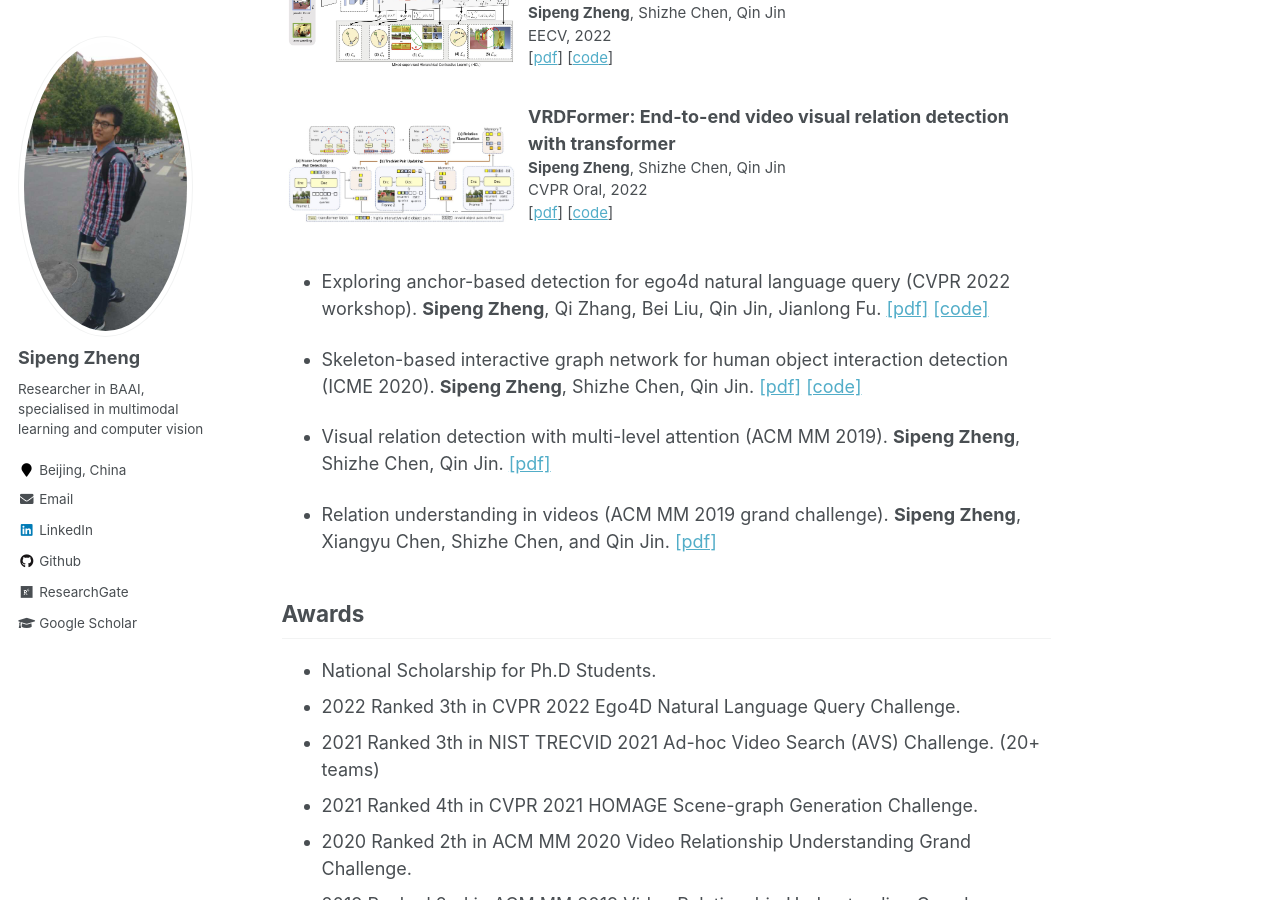
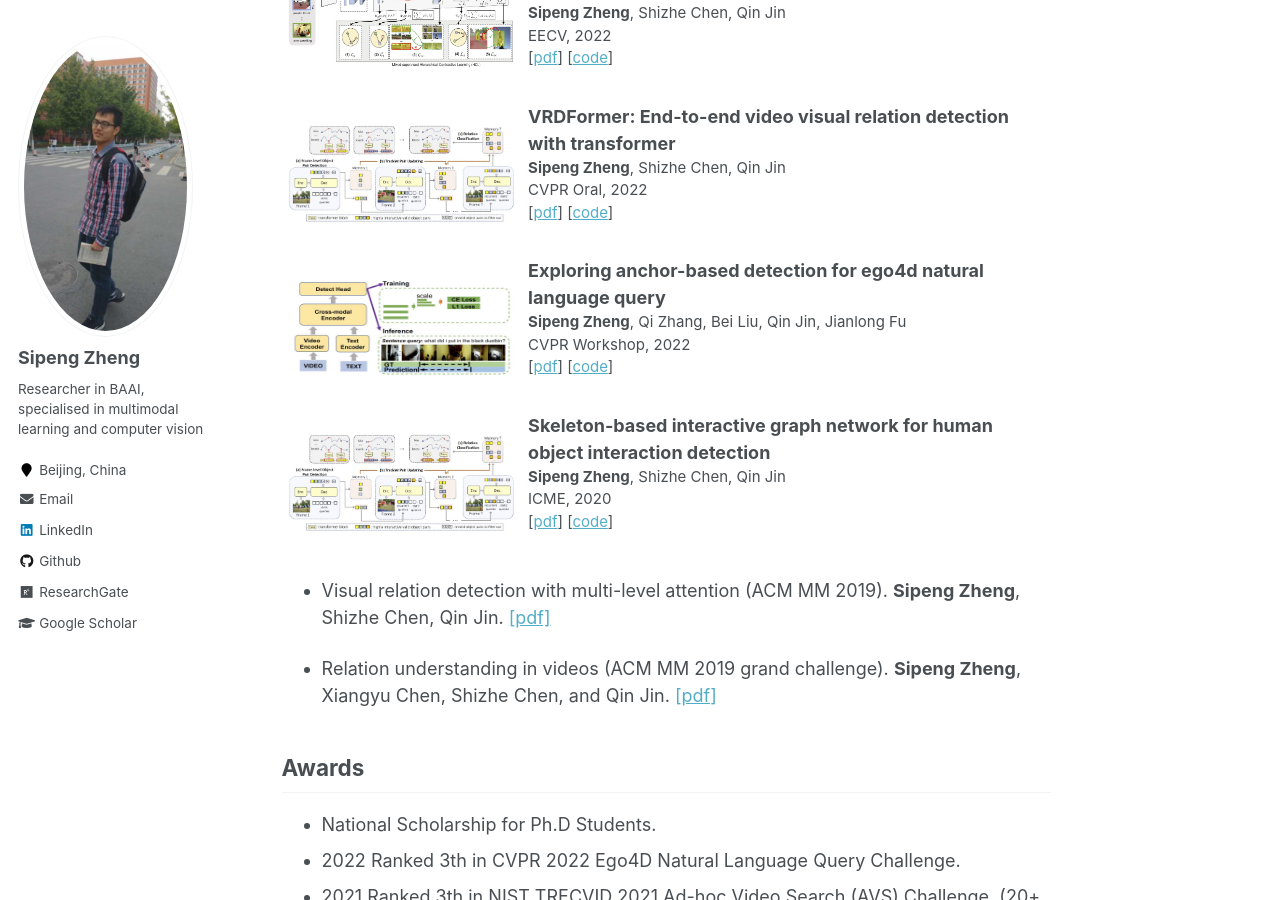
Before and after one commit to zhengsipeng/zhengsipeng.github.io, a Jekyll site: the page built from _pages/about.md, in a window 1280 px wide and 900 px high, scrolled down 2418 px. Built offline with Jekyll 4.4.1, drawn with Linux system fonts in a browser that asks for light colours.

Commit message:
update 24.1.4

```diff
--- a/_pages/about.md
+++ b/_pages/about.md
@@ -160,22 +160,33 @@
   </td>
 </tr>
 
+<tr style="border: none;">
+  <td style="border: none;"> <img src="./images/pubs/cvpr22_nlq.jpg" style="height: 100px; width: 500px;"/></td>
+  <td style="border: none;">
+      <p style="font-size: 15px"><b style="font-size: 18px">Exploring anchor-based detection for ego4d natural language query</b><br>
+        <b>Sipeng Zheng</b>, Qi Zhang, Bei Liu, Qin Jin, Jianlong Fu<br>
+        CVPR Workshop, 2022
+      <br>
+          [<a target="_blank" href="https://arxiv.org/abs/2208.05375">pdf</a>]
+          [<a target="_blank" href="https://github.com/QiQAng/AwareNet">code</a>]
+      </p>
+  </td>
+</tr>
+
+<tr style="border: none;">
+  <td style="border: none;"> <img src="./images/pubs/cvpr22_vrdformer.jpg" style="height: 100px; width: 500px;"/></td>
+  <td style="border: none;">
+      <p style="font-size: 15px"><b style="font-size: 18px">Skeleton-based interactive graph network for human object interaction detection</b><br>
+        <b>Sipeng Zheng</b>, Shizhe Chen, Qin Jin<br>
+        ICME, 2020
+      <br>
+          [<a target="_blank" href="https://ieeexplore.ieee.org/document/9102755">pdf</a>]
+          [<a target="_blank" href="https://github.com/zhengsipeng/SIGN">code</a>]
+      </p>
+  </td>
+</tr>
+
 </table>
-
-
-
-
-
-* Exploring anchor-based detection for ego4d natural language query (CVPR 2022 workshop).
-**Sipeng Zheng**, Qi Zhang, Bei Liu, Qin Jin, Jianlong Fu.
-[[pdf]](https://arxiv.org/abs/2208.05375)
-[[code]](https://github.com/QiQAng/AwareNet)
-
-
-* Skeleton-based interactive graph network for human object interaction detection (ICME 2020).
-**Sipeng Zheng**, Shizhe Chen, Qin Jin.
-[[pdf]](https://ieeexplore.ieee.org/document/9102755)
-[[code]](https://github.com/zhengsipeng/SIGN)
 
 
 * Visual relation detection with multi-level attention (ACM MM 2019).
```
